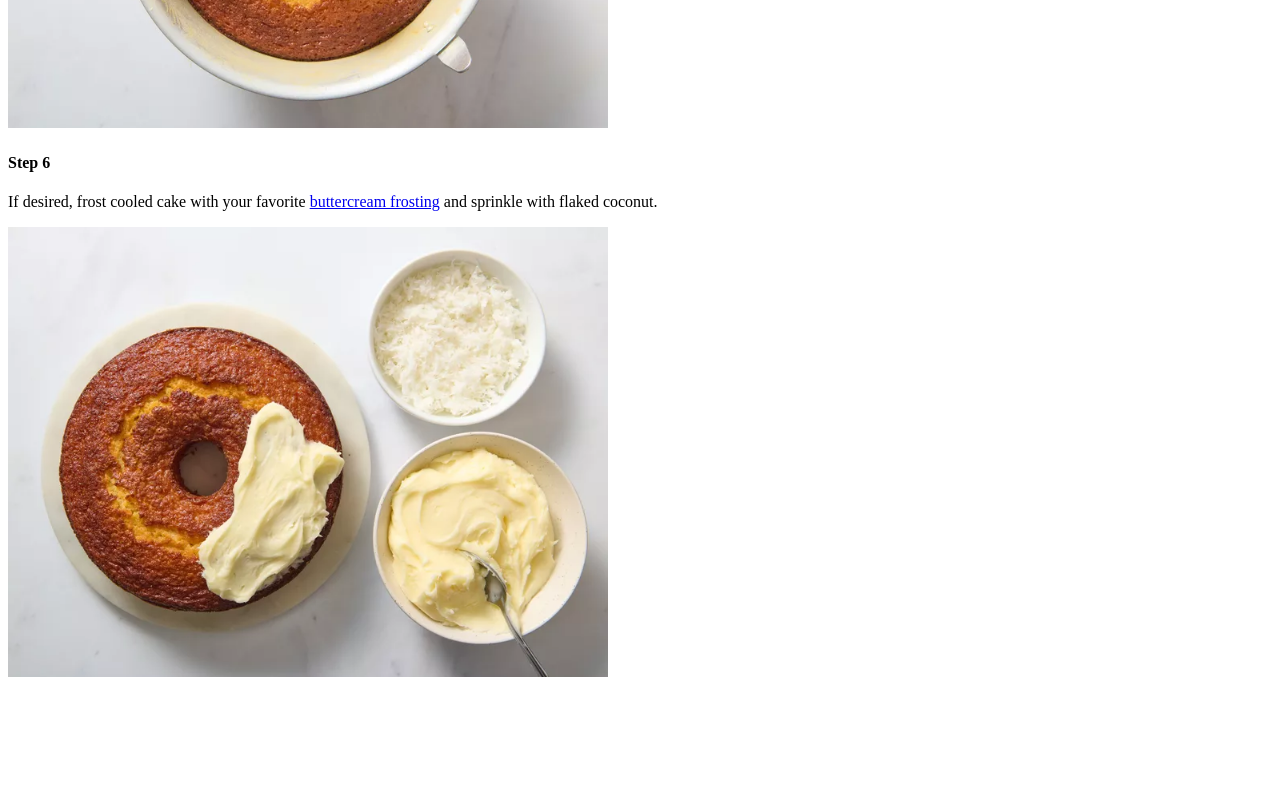
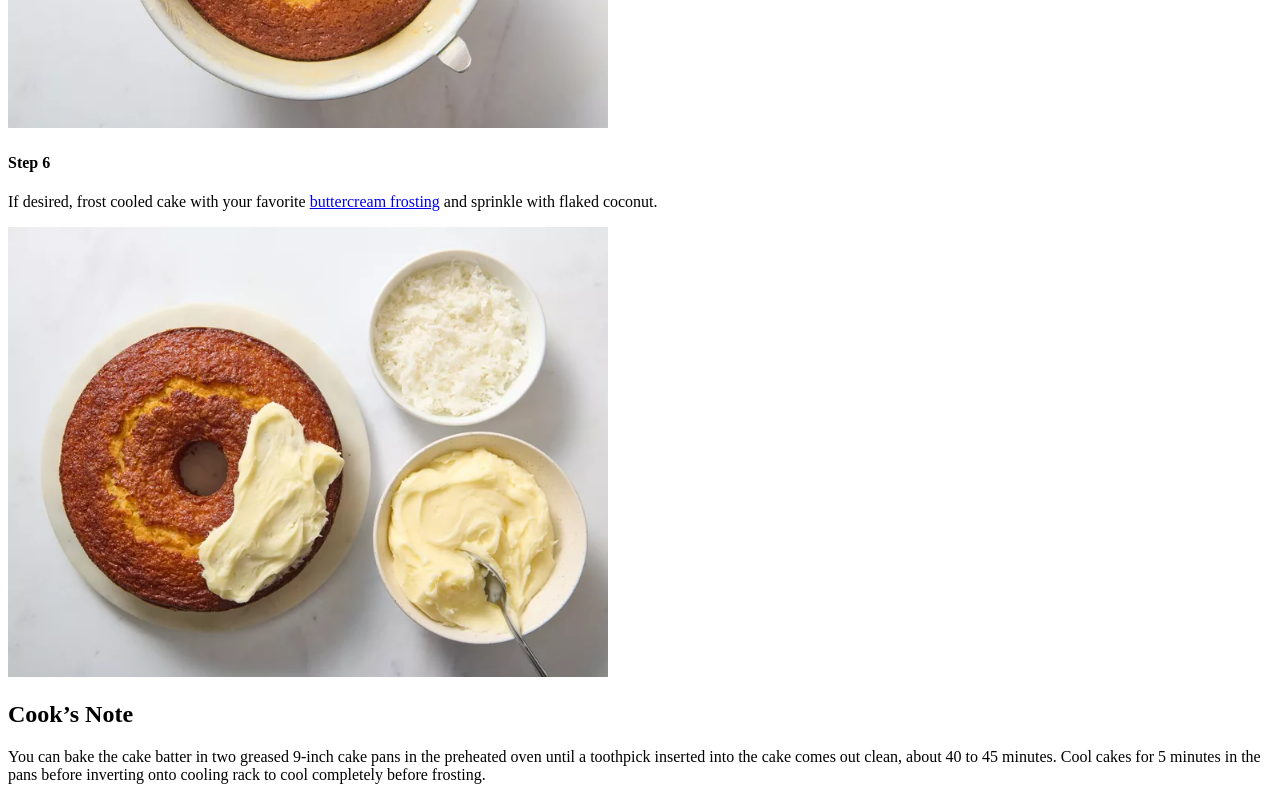
Before and after one commit to arphacsad/odin-recipes, a plain HTML site: page recipes/moist_coconut_cake.html in a window 1280 px wide. Shown: the part 3686-4486 px from the top of the page. Before the commit the page ends 4375 px from the top, so only its background shows below. Drawn offline with Linux system fonts and the light colour scheme.

Commit message:
Add: (mc_cake.html) additional notes were added

```diff
--- a/recipes/moist_coconut_cake.html
+++ b/recipes/moist_coconut_cake.html
@@ -95,5 +95,13 @@
         <img src="img3/step6.webp" width="600px" height="450px"
             alt="Beaten eggs whites">
 
+        <!-- Additional notes: -->
+        <h2>Cook’s Note</h2>
+        <p>You can bake the cake batter in two greased 9-inch cake pans in the
+            preheated oven until a toothpick inserted into the cake comes out
+            clean, about 40 to 45 minutes. Cool cakes for 5 minutes in the pans
+            before inverting onto cooling rack to cool completely before
+            frosting.</p>
+
     </body>
 </html>
```
